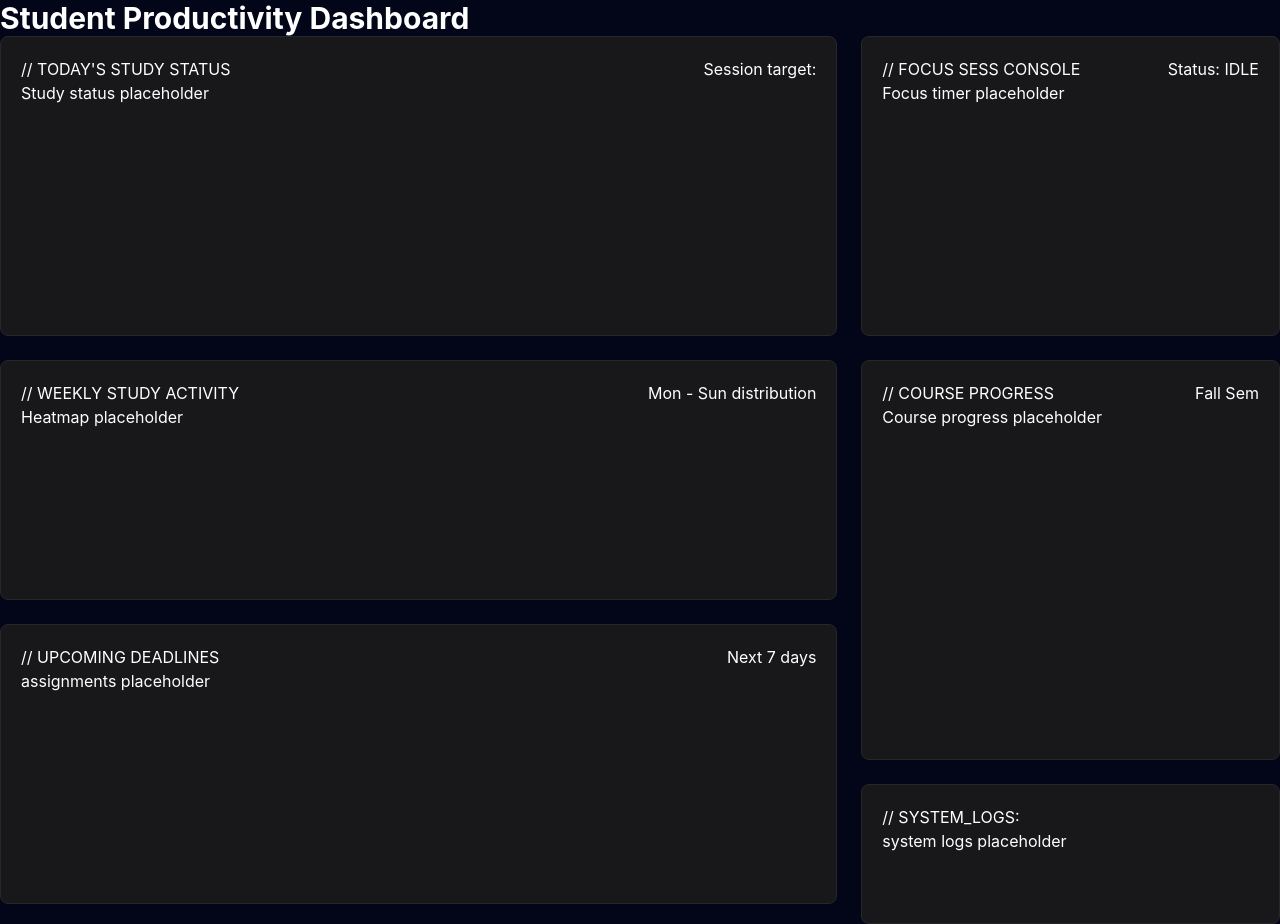
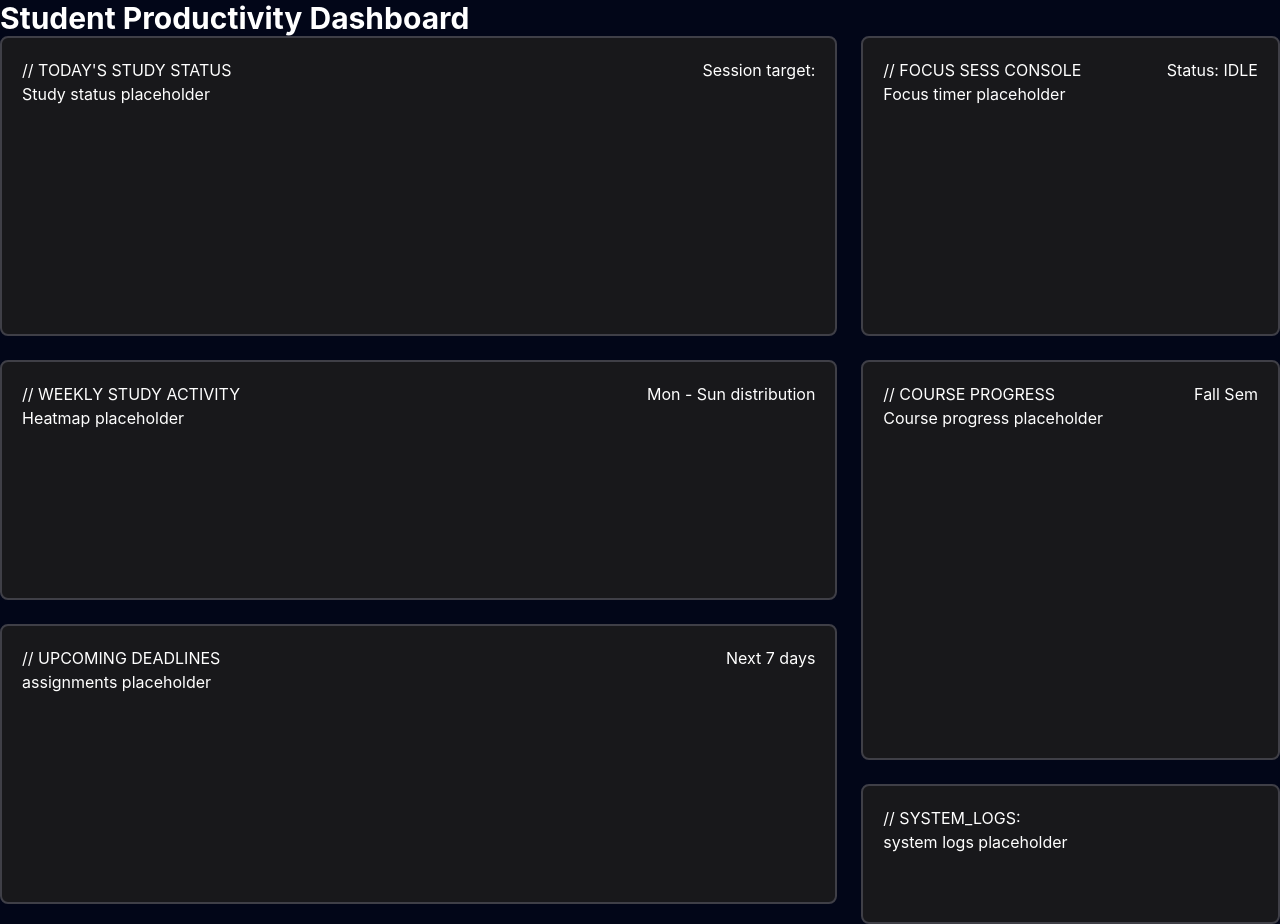
Before and after one commit to Davidhub907/productivity-dashboard, a React (Vite) app: page / in a window 1280 px wide. Built offline with nearby package versions, Linux system fonts and the light colour scheme.

Commit message:
Changed the border on each panel

```diff
--- a/src/components/dashboard/DashboardPanel.jsx
+++ b/src/components/dashboard/DashboardPanel.jsx
@@ -1,6 +1,6 @@
 function DashboardPanel({ title, subtitle, children, className = '' }) {
   return (
-    <section className={`border rounded-lg p-5 bg-zinc-900 border-zinc-800 ${className}`}>
+    <section className={`border-2 rounded-lg p-5 bg-zinc-900 border-zinc-700 ${className}`}>
       <div className="text-white flex justify-between items-center">
         <h2>// {title}</h2>
         {subtitle && <span>{subtitle}</span>}
```
